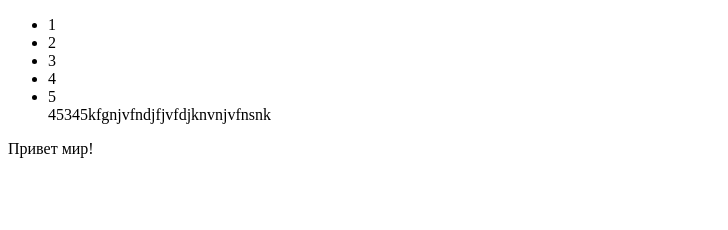
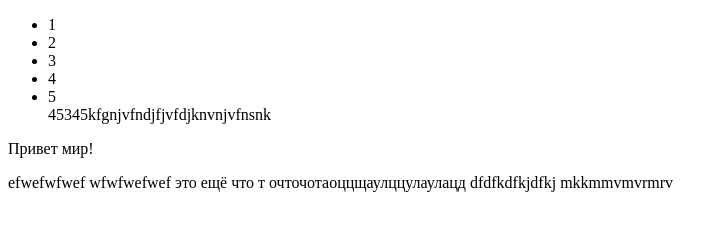
Before and after one commit to ishkden/app, a plain HTML site: page index.html in a window 1280 px wide. Shown: the whole page, without its empty margins (0-728 px from the left). Drawn offline with Linux system fonts and the light colour scheme.

Commit message:
леха привет

```diff
--- a/index.html
+++ b/index.html
@@ -16,4 +16,8 @@
 <p>Привет мир!</p>
 
 </body>
-</html>
+</html>efwefwfwef
+wfwfwefwef
+это ещё что т очточотаоццщаулццулаулацд
+
+dfdfkdfkjdfkj mkkmmvmvrmrv
```
